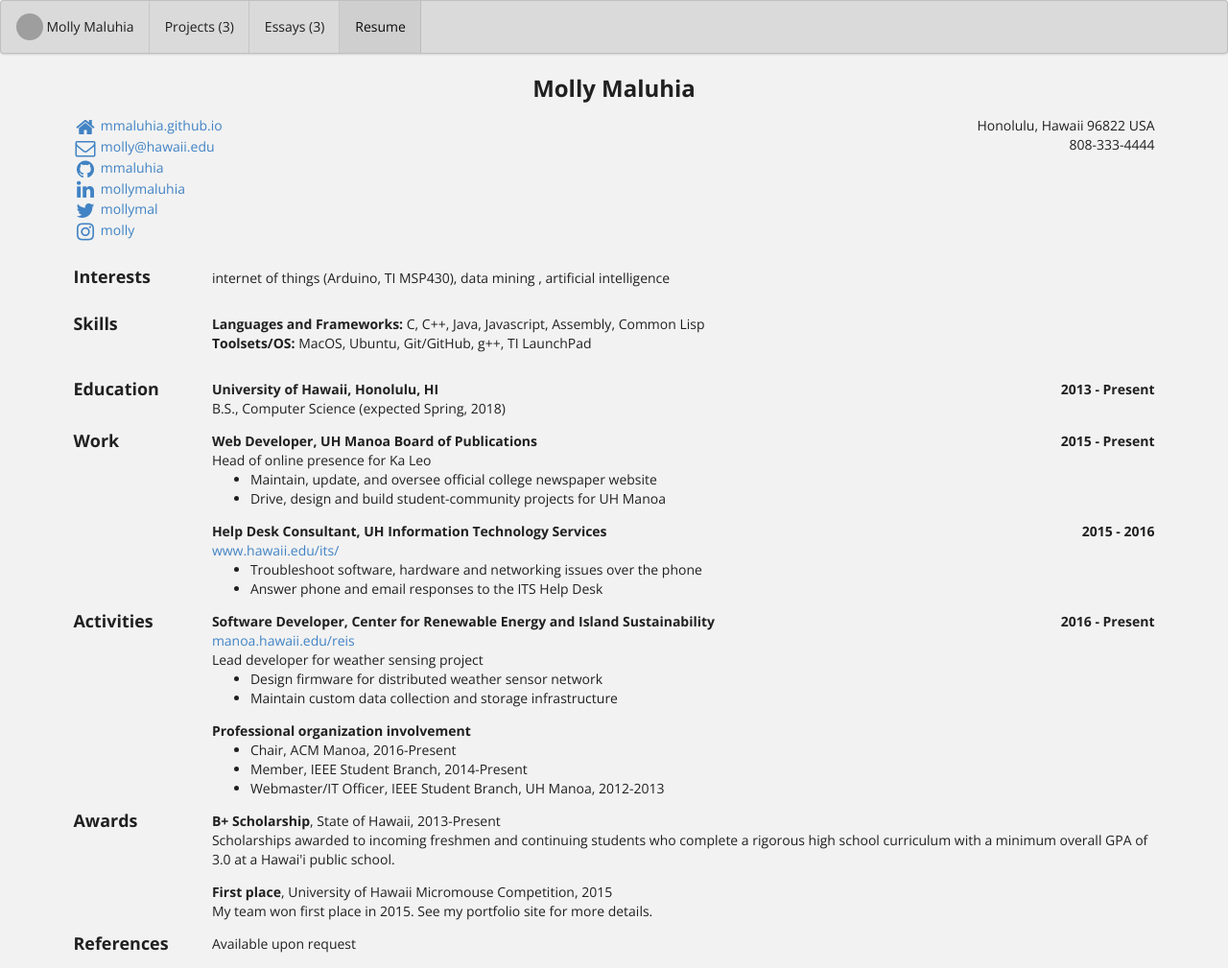
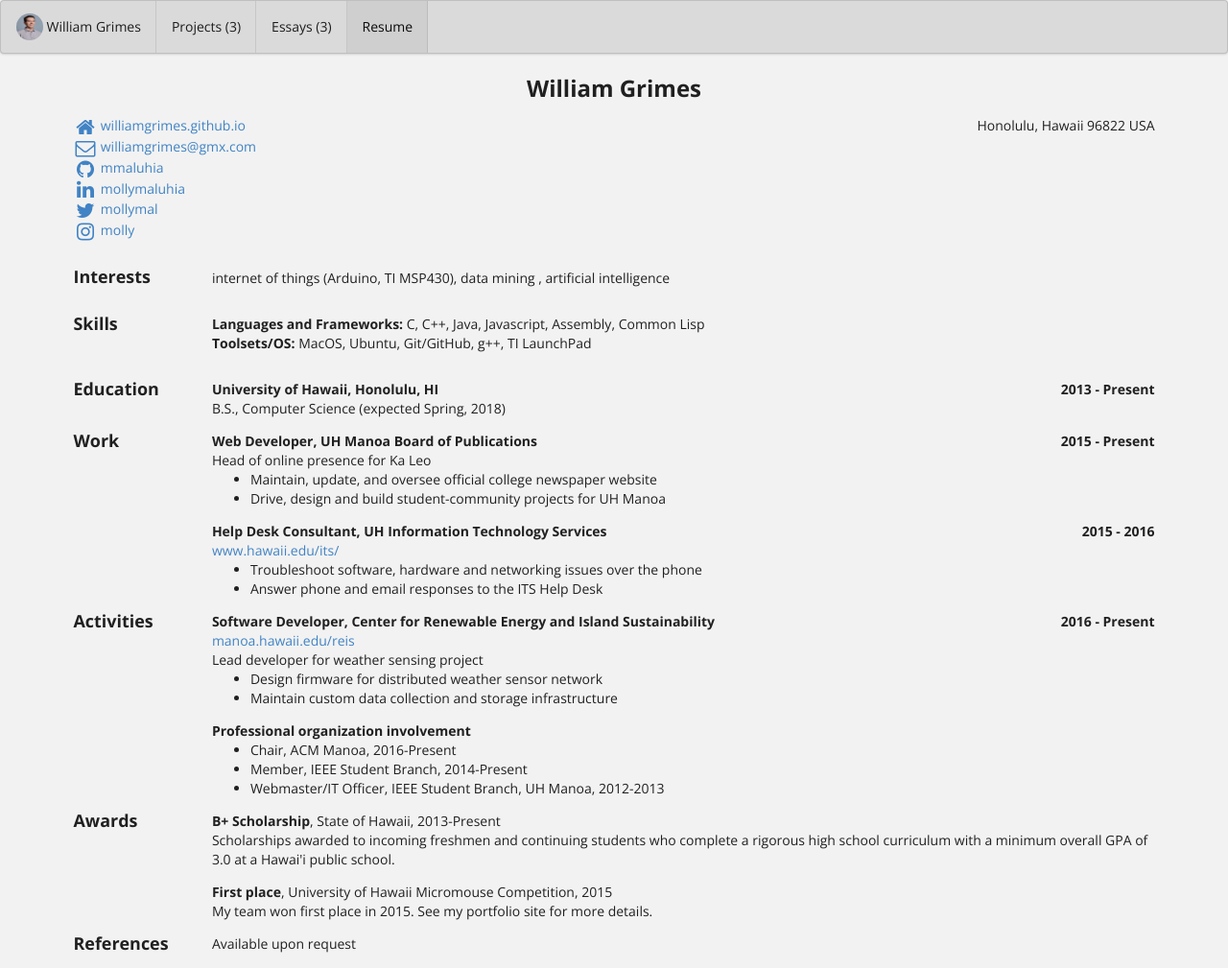
Before and after one commit to williamgrimes/williamgrimes.github.io, a Jekyll site: the page built from bio/index.html, in a window 1280 px wide. Shown: the whole page at 96% size. Built offline with Jekyll 4.4.1, drawn with Linux system fonts in a browser that asks for light colours; grey boxes are pictures that could not be loaded.

Commit message:
change profile

```diff
--- a/_data/bio.json
+++ b/_data/bio.json
@@ -1,11 +1,11 @@
 {
   "basics": {
-    "name": "Molly Maluhia",
-    "label": "Student",
-    "picture": "https://techfolios.github.io/template/images/molly.png",
-    "email": "molly@hawaii.edu",
-    "phone": "808-333-4444",
-    "website": "https://mmaluhia.github.io",
+    "name": "William Grimes",
+    "label": "Data Scientist",
+    "picture": "https://williamgrimes.github.io/images/profile2.jpg",
+    "email": "williamgrimes@gmx.com",
+    "phone": "             ",
+    "website": "https://williamgrimes.github.io",
     "summary": "I am studying for a B.S. in Computer Science in the Department of Information and Computer Sciences at the University of Hawaii. I expect to graduate in Spring, 2020.",
     "location": {
       "address": "",
```
Also changed, not shown: images/profile2.jpg (added), 1 other file.
